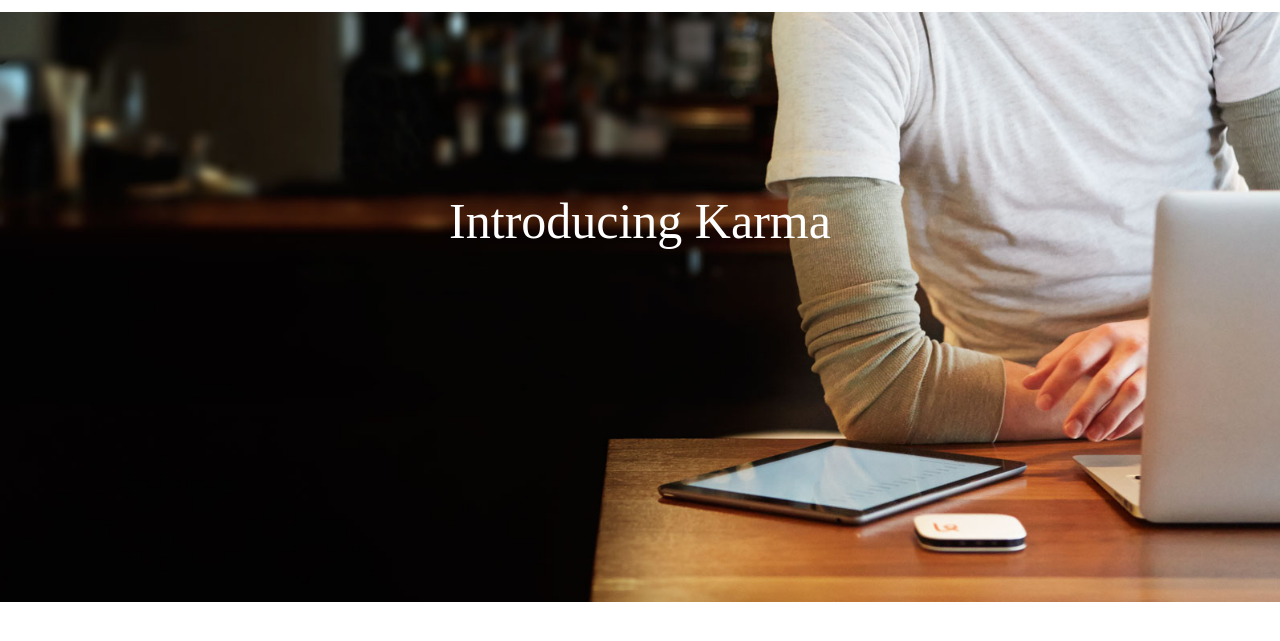
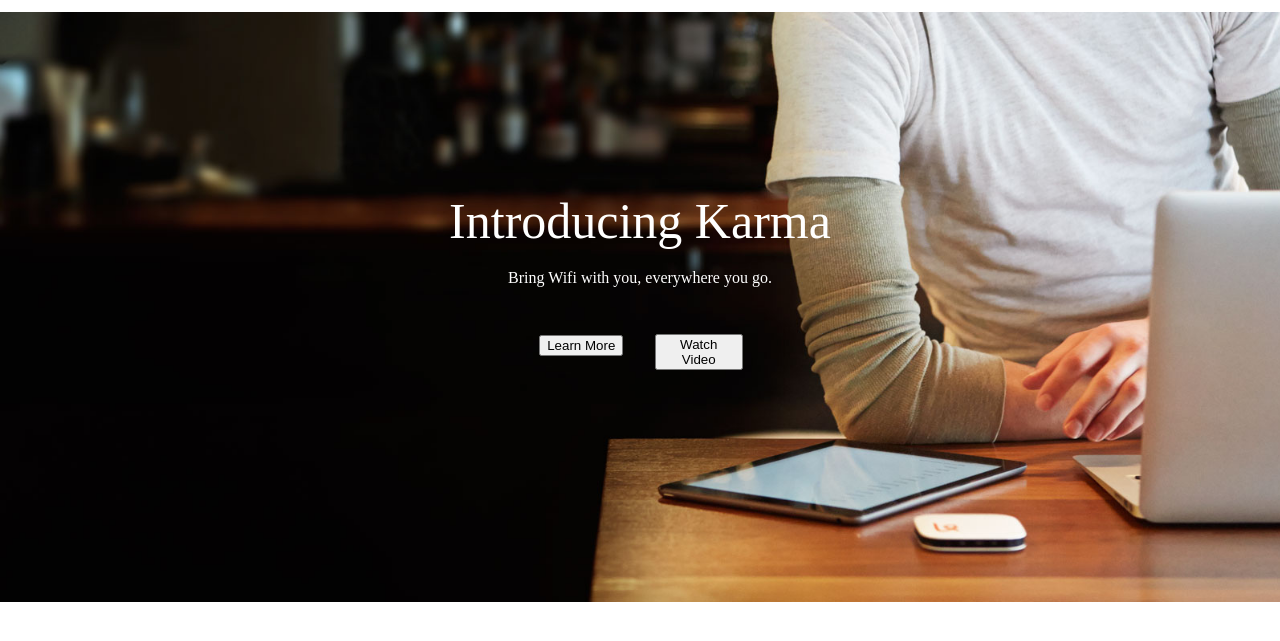
Before and after one commit to erschloss17/startup-landing-page-clone, a plain HTML site: page index.html in a window 1280 px wide. Shown: the part 105-746 px from the top of the page. Drawn offline with Linux system fonts and the light colour scheme.

Commit message:
after main img page

```diff
--- a/css/style.css
+++ b/css/style.css
@@ -51,16 +51,45 @@
 	background-position: 0 bottom;
 	min-height: 590px;
 }
-.introduction .content > h3{
+.introduction .content h1{
 	font-size: 3.125rem;
 	font-weight: 300;
 	margin: 0;
 	padding: 11.5rem;
 	border: 0;
 }
+.introduction h3{
+	box-sizing: border-box;
+	margin: -10rem;
+	font-size: 1rem;
+}
 .introduction .content{
 	margin-top: 15px;
 	color: white;
 	text-align: center;
-
 }
+.introduction .half{
+	width: 49%;
+	padding: 0 0.938rem;
+	display: inline-block;
+	vertical-align: bottom;
+	font-size: 1.125rem;
+	line-height: 1.2;
+}
+.half .learn {
+	text-align: right;
+}
+.half .watch{
+	text-align: left;
+	padding: 1rem 0.938rem;
+	font-weight: 500;
+}
+.buttons {
+	display: inline-flex;
+	text-shadow: none;
+	border-style: none;
+	border-radius: 4px;
+	padding: 16px 26px;
+	line-height: 1.33;
+	padding-top: 13rem;
+}
--- a/index.html
+++ b/index.html
@@ -23,9 +23,16 @@
 </nav>
 	<div class="introduction">
         <div class="content">
-	<h3>
-	Introducing Karma
-	</h3>
+	       <h1>Introducing Karma</h1>
+           <h3>Bring Wifi with you, everywhere you go.</h3>
+                <div class="buttons">
+                    <div class="half learn">
+                        <button>Learn More</button>
+                    </div>
+                    <div class="half watch">
+                        <button>Watch Video</button>
+                    </div>
+                </div>
         </div>
 	</div>
 </body>
```
